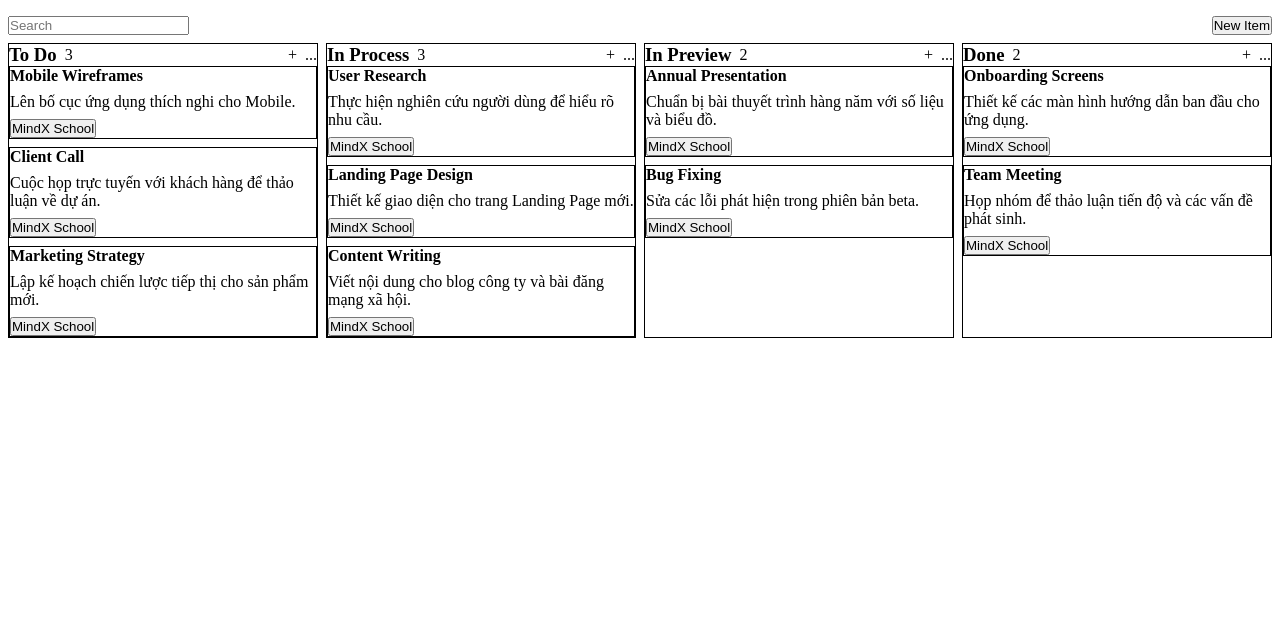
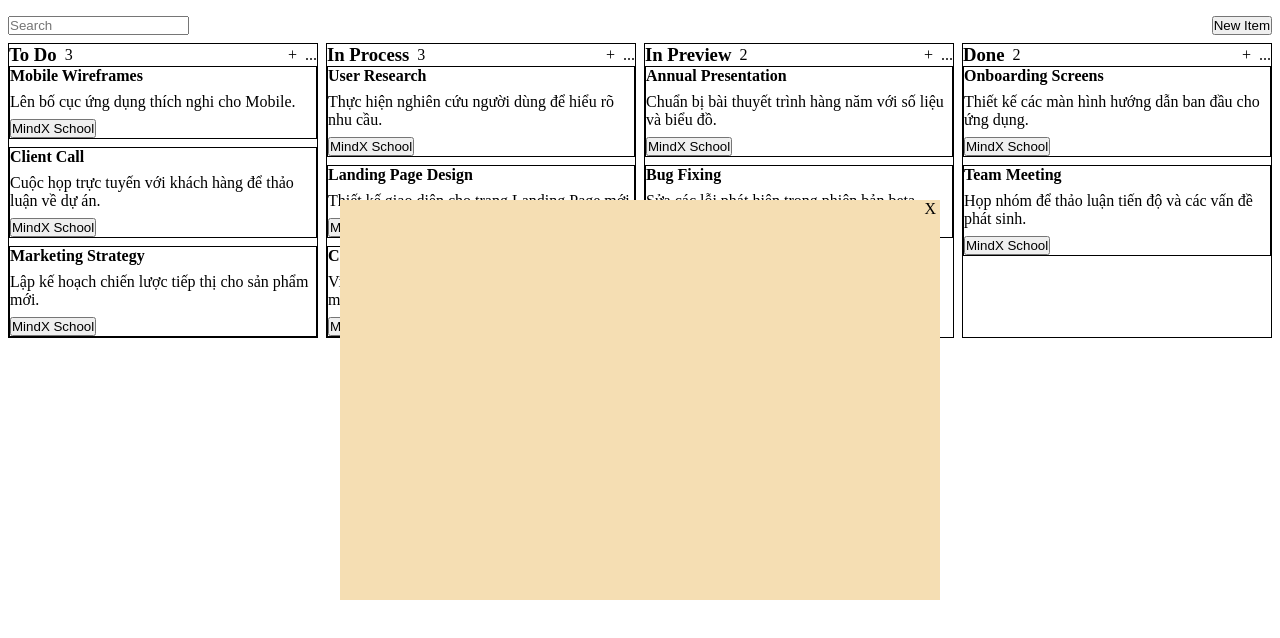
Before and after one commit to phamdactai9x66/CIJS106, a React (Vite) app: page / in a window 1280 px wide. Shown: the top 638 px of the page. Built offline with nearby package versions, Linux system fonts and the light colour scheme.

Commit message:
draw UI modal

```diff
--- a/src/App.css
+++ b/src/App.css
@@ -41,3 +41,21 @@
   gap: 8px;
   border: 1px solid black;
 }
+
+.modalCreateCart {
+  position: fixed;
+  width: 100%;
+  max-width: 600px;
+  top: 50%;
+  left: 50%;
+  transform: translate(-50%, -50%);
+  height: 400px;
+  background: wheat;
+}
+
+.modalCreateCart .iconClose {
+  position: absolute;
+  top: 0;
+  right: 4px;
+  cursor: pointer;
+}
--- a/src/App.jsx
+++ b/src/App.jsx
@@ -3,6 +3,7 @@ import "./App.css";
 import Cart from "./components/Cart";
 import ColumnItems from "./components/ColumnItems";
 import { tasks } from "./constant";
+import ModalCreateCart from "./components/ModalCreateCart";
 
 function App() {
   const [listTask, setListTask] = useState(tasks);
@@ -26,6 +27,7 @@ function App() {
   };
 
   return (
+    <>
       <div className="container" style={{ padding: "8px" }}>
         <div className="header">
           <input type="text" onChange={onChange} placeholder="Search" />
@@ -42,6 +44,9 @@ function App() {
           <ColumnItems listTask={listTask} name={"Done"} statusId={4} />
         </div>
       </div>
+
+      <ModalCreateCart />
+    </>
   );
 }
 
--- /dev/null
+++ b/src/components/ModalCreateCart.jsx
@@ -0,0 +1,11 @@
+import React from "react";
+
+const ModalCreateCart = () => {
+  return (
+    <div className="modalCreateCart">
+      <div className="iconClose">X</div>
+    </div>
+  );
+};
+
+export default ModalCreateCart;
```
Lines whose indentation alone changed are shown as unchanged.
